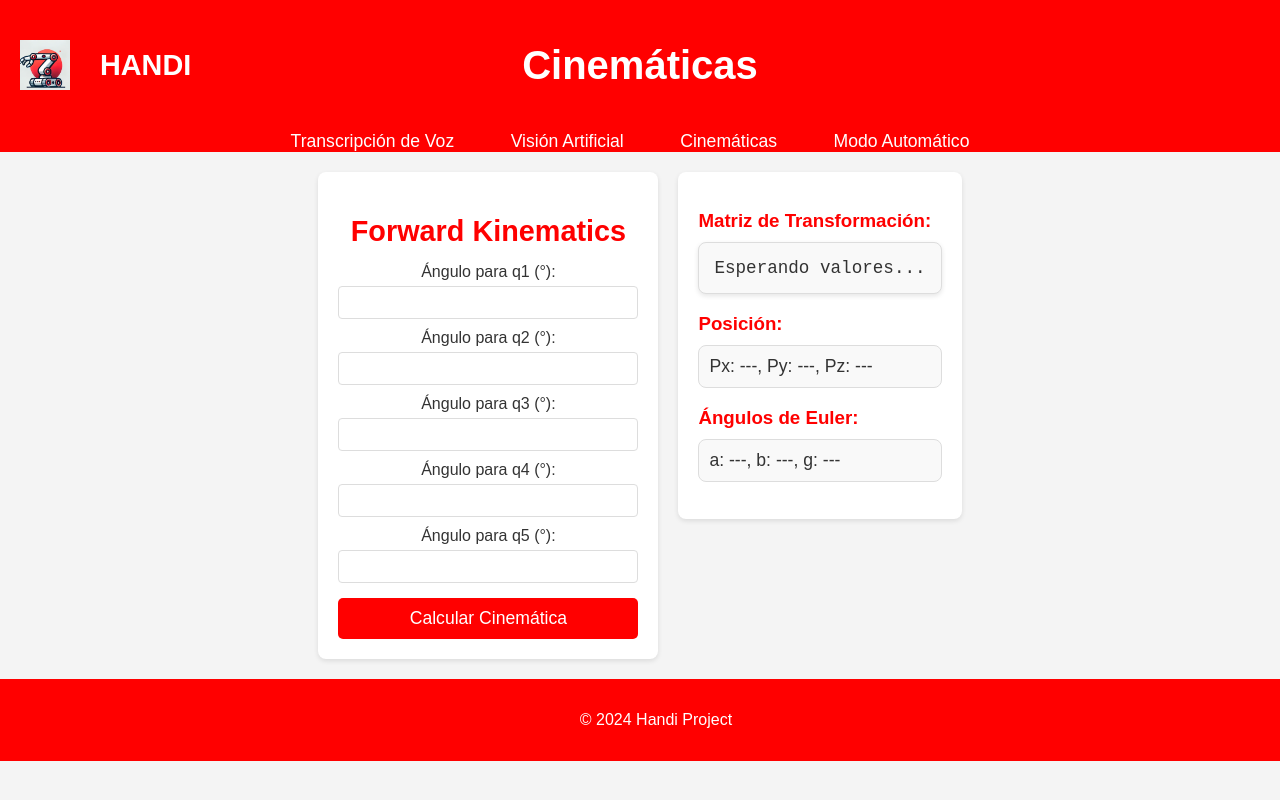
After one commit to Crazygufer/Hand_Solo_Full_Proyect, a Flask app: page /Kinematics in a window 1280 px wide. The commit adds this page. Run offline with Flask 3, Linux system fonts and the light colour scheme.

Commit message:
trabajos en kinematics front y back

```diff
--- a/app/routes.py
+++ b/app/routes.py
@@ -1,6 +1,7 @@
 from flask import render_template, request, redirect, url_for, flash, jsonify
 from app import app
 from app.utils.function.auth import validar_usuario, usuario_existe, registrar_usuario
+from app.utils.kinematics.Kinematics import calculate_transformation_matrix
 import subprocess
 import json
 import os
@@ -134,6 +135,42 @@ def cinematica_directa():
 def cinematica_inversa():
     return render_template('cinematica_inversa.html')
 
+#@app.route('/Kinematics')
+#def kinematics():
+#    return render_template('kinematics.html')
+
+@app.route('/Kinematics', methods=['GET', 'POST'])
+def kinematics():
+    if request.method == 'POST':
+        # Obtener los datos enviados en la solicitud
+        data = request.json
+        q1 = data.get('q1', 0)
+        q2 = data.get('q2', 0)
+        q3 = data.get('q3', 0)
+        q4 = data.get('q4', 0)
+        q5 = data.get('q5', 0)
+
+        # Calcular la matriz de transformación y valores adicionales
+        result, error = calculate_transformation_matrix(q1, q2, q3, q4, q5)
+
+        # Manejar la respuesta según si hubo un error
+        if error:
+            return jsonify({"error": error}), 500
+
+        # Si el cálculo fue exitoso, devolver la matriz de transformación y valores adicionales
+        return jsonify({
+            "matrix": str(result["matrix"]),
+            "Px": result["Px"],
+            "Py": result["Py"],
+            "Pz": result["Pz"],
+            "a": result["a"],
+            "b": result["b"],
+            "g": result["g"]
+        })
+
+    # Renderizar la página de cinemáticas en caso de una solicitud GET
+    return render_template('kinematics.html')
+
 @app.route('/modo_automatico')
 def modo_automatico():
     return render_template('modo_automatico.html')
--- /dev/null
+++ b/app/static/kinematics.css
@@ -0,0 +1,226 @@
+/* Estilos generales */
+body {
+    font-family: Arial, sans-serif;
+    background-color: #f4f4f4;
+    color: #333;
+    margin: 0;
+    padding: 0;
+}
+
+/* Encabezado con logo a la izquierda y enlace "HANDI" */
+.header-container {
+    display: flex;
+    align-items: center;
+    justify-content: center;
+    background-color: #ff0000;
+    padding: 1rem;
+    position: relative;
+}
+
+.kinematics-title {
+    color: white;
+    text-align: center;
+    font-size: 2.5rem;
+}
+
+/* Imagen del logo */
+.header-container img {
+    height: 50px; /* Tamaño más pequeño para que no se vea gigante */
+    margin-right: 10px;
+    position: absolute;
+    left: 20px;
+}
+
+/* Estilos para el enlace HANDI */
+.header-container a {
+    color: white; /* Color blanco */
+    font-weight: bold;
+    font-size: 1.8rem;
+    text-decoration: none;
+    transition: color 0.3s ease;
+    position: absolute;
+    left: 100px;
+}
+
+.header-container a:hover {
+    color: #fc9f8b; /* Color en hover */
+}
+
+/* Barra de navegación */
+nav {
+    background-color: #ff0000;
+    overflow: hidden;
+    text-align: center;
+}
+
+nav ul {
+    list-style-type: none;
+    margin: 0;
+    padding: 0;
+}
+
+nav ul li {
+    display: inline-block;
+    margin-right: 20px;
+}
+
+nav ul li a {
+    color: white;
+    padding: 14px 16px;
+    text-decoration: none;
+    font-size: 1.1rem;
+    transition: background-color 0.3s ease;
+}
+
+nav ul li a:hover {
+    background-color: #df7c7c;
+    border-radius: 5px;
+}
+
+/* Panel principal */
+.kinematics-panel {
+    display: flex;
+    flex-direction: column;
+    align-items: center;
+    margin: 20px;
+}
+
+/* Contenedor principal del formulario y los resultados */
+.form-matrix-container {
+    display: flex;
+    gap: 20px;
+    align-items: flex-start;
+    justify-content: center;
+    margin-top: 20px;
+}
+
+/* Formulario */
+.form-container {
+    background-color: #fff;
+    padding: 20px;
+    border-radius: 8px;
+    box-shadow: 0 2px 5px rgba(0, 0, 0, 0.1);
+    text-align: center;
+    width: 300px;
+}
+
+form label {
+    display: block;
+    margin-top: 10px;
+    font-size: 1rem;
+    color: #333;
+}
+
+form input {
+    width: 100%;
+    padding: 8px;
+    margin-top: 5px;
+    border: 1px solid #ddd;
+    border-radius: 4px;
+    box-sizing: border-box;
+}
+
+button {
+    background-color: #ff0000;
+    color: white;
+    padding: 10px 20px;
+    margin-top: 15px;
+    border: none;
+    border-radius: 5px;
+    font-size: 1.1rem;
+    cursor: pointer;
+    transition: background-color 0.3s ease;
+}
+
+button:hover {
+    background-color: #df7c7c;
+}
+
+/* Contenedor de la Matriz y Resultados */
+.matrix-container {
+    background-color: #fff;
+    padding: 20px;
+    border-radius: 8px;
+    box-shadow: 0 2px 5px rgba(0, 0, 0, 0.1);
+    width: auto;
+    text-align: left;
+}
+
+.matrix-container h3 {
+    color: #ff0000;
+    margin-bottom: 10px;
+}
+
+/* Output de la matriz */
+#matrix-output {
+    font-family: "Courier New", Courier, monospace;
+    font-size: 1.1rem;
+    color: #333;
+    background-color: #f9f9f9;
+    padding: 15px;
+    border-radius: 8px;
+    border: 1px solid #ddd;
+    white-space: pre-wrap;
+    margin-top: 10px;
+    box-shadow: 0 2px 5px rgba(0, 0, 0, 0.1);
+    overflow-x: auto;
+}
+
+/* Estilos para la sección de Posición */
+#position-output {
+    font-size: 1.1rem;
+    color: #333;
+    background-color: #f9f9f9;
+    padding: 10px;
+    border-radius: 8px;
+    border: 1px solid #ddd;
+    margin-top: 10px;
+}
+
+/* Estilos para la sección de Ángulos de Euler */
+#euler-output {
+    font-size: 1.1rem;
+    color: #333;
+    background-color: #f9f9f9;
+    padding: 10px;
+    border-radius: 8px;
+    border: 1px solid #ddd;
+    margin-top: 10px;
+}
+
+/* Footer */
+footer {
+    background-color: #ff0000;
+    color: white;
+    text-align: center;
+    padding: 1rem;
+    margin-top: 20px; /* Añadir un margen superior para separación */
+    width: 100%;
+}
+
+.section-title {
+    font-size: 1.8rem;
+    color: #ff0000;
+    margin-bottom: 15px;
+    text-align: center;
+}
+
+/* Estilos para el botón */
+button {
+    background-color: #ff0000;  /* Fondo rojo */
+    color: white;               /* Texto blanco */
+    padding: 10px 20px;
+    margin-top: 15px;
+    border: none;
+    border-radius: 5px;
+    font-size: 1.1rem;
+    cursor: pointer;
+    transition: background-color 0.3s ease;
+    display: block;             /* Asegura que sea visible y en bloque */
+    text-align: center;         /* Centra el texto en el botón */
+    width: 100%;                /* Ocupa el ancho del formulario */
+}
+
+button:hover {
+    background-color: #df7c7c;  /* Cambia de color en hover */
+}
--- /dev/null
+++ b/app/templates/kinematics.html
@@ -0,0 +1,113 @@
+<!DOCTYPE html>
+<html lang="es">
+<head>
+    <meta charset="UTF-8">
+    <meta name="viewport" content="width=device-width, initial-scale=1.0">
+    <link rel="stylesheet" href="{{ url_for('static', filename='kinematics.css') }}">
+    <title>Handi Project - Cinemáticas</title>
+</head>
+<body>
+    <header class="header-container">
+        <img src="{{ url_for('static', filename='images/logo_5_transparent.png') }}" alt="Logo">
+        <a href="{{ url_for('panel') }}">HANDI</a>
+        <h1 class="kinematics-title">Cinemáticas</h1>
+    </header>
+
+    <nav>
+        <ul>
+            <li><a href="{{ url_for('transcripcion') }}">Transcripción de Voz</a></li>
+            <li><a href="{{ url_for('vision_artificial') }}">Visión Artificial</a></li>
+            <li><a href="{{ url_for('kinematics') }}">Cinemáticas</a></li>
+            <li><a href="{{ url_for('modo_automatico') }}">Modo Automático</a></li>
+        </ul>
+    </nav>
+
+    <main>
+        <section class="content-panel">
+            <!-- Contenedor principal para el formulario y la matriz -->
+            <div class="form-matrix-container">
+                <div class="form-container">
+                    <h2 class="section-title">Forward Kinematics</h2>
+                    <form id="kinematics-form">
+                        <label for="q1">Ángulo para q1 (°):</label>
+                        <input type="number" id="q1" name="q1" required>
+
+                        <label for="q2">Ángulo para q2 (°):</label>
+                        <input type="number" id="q2" name="q2" required>
+
+                        <label for="q3">Ángulo para q3 (°):</label>
+                        <input type="number" id="q3" name="q3" required>
+
+                        <label for="q4">Ángulo para q4 (°):</label>
+                        <input type="number" id="q4" name="q4" required>
+
+                        <label for="q5">Ángulo para q5 (°):</label>
+                        <input type="number" id="q5" name="q5" required>
+
+                        <!-- Botón de Calcular Cinemática -->
+                        <button type="submit">Calcular Cinemática</button>
+                    </form>
+                </div>
+
+                <!-- Panel de Resultados de Cinemáticas -->
+                <div class="matrix-container">
+                    <h3>Matriz de Transformación:</h3>
+                    <pre id="matrix-output">Esperando valores...</pre>
+
+                    <h3>Posición:</h3>
+                    <p id="position-output">Px: ---, Py: ---, Pz: ---</p>
+
+                    <h3>Ángulos de Euler:</h3>
+                    <p id="euler-output">a: ---, b: ---, g: ---</p>
+
+                    <p id="error-message" style="color: red;"></p>
+                </div>
+            </div>
+        </section>
+    </main>
+
+    <footer>
+        <p>&copy; 2024 Handi Project</p>
+    </footer>
+
+    <script>
+        document.getElementById("kinematics-form").addEventListener("submit", async (e) => {
+            e.preventDefault();  // Prevenir que el formulario se envíe de forma tradicional
+
+            // Capturar valores de los ángulos
+            const data = {
+                q1: parseFloat(document.getElementById("q1").value),
+                q2: parseFloat(document.getElementById("q2").value),
+                q3: parseFloat(document.getElementById("q3").value),
+                q4: parseFloat(document.getElementById("q4").value),
+                q5: parseFloat(document.getElementById("q5").value)
+            };
+
+            // Enviar la solicitud POST al servidor
+            const response = await fetch("/Kinematics", {
+                method: "POST",
+                headers: {
+                    "Content-Type": "application/json"
+                },
+                body: JSON.stringify(data)
+            });
+
+            // Manejar la respuesta
+            const result = await response.json();
+            if (response.ok) {
+                // Mostrar la matriz de transformación
+                document.getElementById("matrix-output").innerText = result.matrix;
+
+                // Mostrar la posición Px, Py, Pz
+                document.getElementById("position-output").innerText = `Px: ${result.Px}, Py: ${result.Py}, Pz: ${result.Pz}`;
+
+                // Mostrar los ángulos de Euler a, b, g
+                document.getElementById("euler-output").innerText = `a: ${result.a}, b: ${result.b}, g: ${result.g}`;
+            } else {
+                // Mostrar mensaje de error
+                document.getElementById("error-message").innerText = result.error || "Error desconocido";
+            }
+        });
+    </script>
+</body>
+</html>
--- a/app/templates/modo_automatico.html
+++ b/app/templates/modo_automatico.html
@@ -17,8 +17,7 @@
         <ul>
             <li><a href="{{ url_for('transcripcion') }}">Transcripción de Voz</a></li>
             <li><a href="{{ url_for('vision_artificial') }}">Visión Artificial</a></li>
-            <li><a href="{{ url_for('cinematica_directa') }}">Cinemática Directa</a></li>
-            <li><a href="{{ url_for('cinematica_inversa') }}">Cinemática Inversa</a></li>
+            <li><a href="{{ url_for('kinematics') }}">Kinematics</a></li>
             <li><a href="{{ url_for('modo_automatico') }}">Modo Automático</a></li>
         </ul>
     </nav>
--- a/app/templates/panel.html
+++ b/app/templates/panel.html
@@ -15,8 +15,7 @@
         <ul>
             <li><a href="{{ url_for('transcripcion') }}">Transcripción de Voz</a></li>
             <li><a href="{{ url_for('vision_artificial') }}">Visión Artificial</a></li>
-            <li><a href="{{ url_for('cinematica_directa') }}">Cinemática Directa</a></li>
-            <li><a href="{{ url_for('cinematica_inversa') }}">Cinemática Inversa</a></li>
+            <li><a href="{{ url_for('kinematics') }}">Kinematics</a></li>
             <li><a href="{{ url_for('modo_automatico') }}">Modo Automático</a></li>
         </ul>
     </nav>
--- a/app/templates/transcripcion.html
+++ b/app/templates/transcripcion.html
@@ -17,8 +17,7 @@
         <ul>
             <li><a href="{{ url_for('transcripcion') }}">Transcripción de Voz</a></li>
             <li><a href="{{ url_for('vision_artificial') }}">Visión Artificial</a></li>
-            <li><a href="{{ url_for('cinematica_directa') }}">Cinemática Directa</a></li>
-            <li><a href="{{ url_for('cinematica_inversa') }}">Cinemática Inversa</a></li>
+            <li><a href="{{ url_for('kinematics') }}">Kinematics</a></li>
             <li><a href="{{ url_for('modo_automatico') }}">Modo Automático</a></li>
         </ul>
     </nav>
```
Also changed, not shown: app/utils/kinematics/DirectKinematics_v2.py (+4 -4 lines), app/utils/kinematics/Kinematics.py (added, +56 -0 lines).
